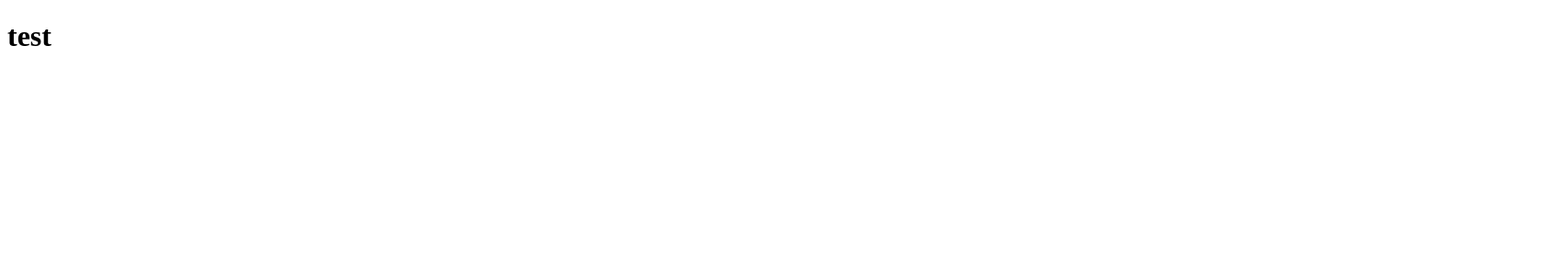
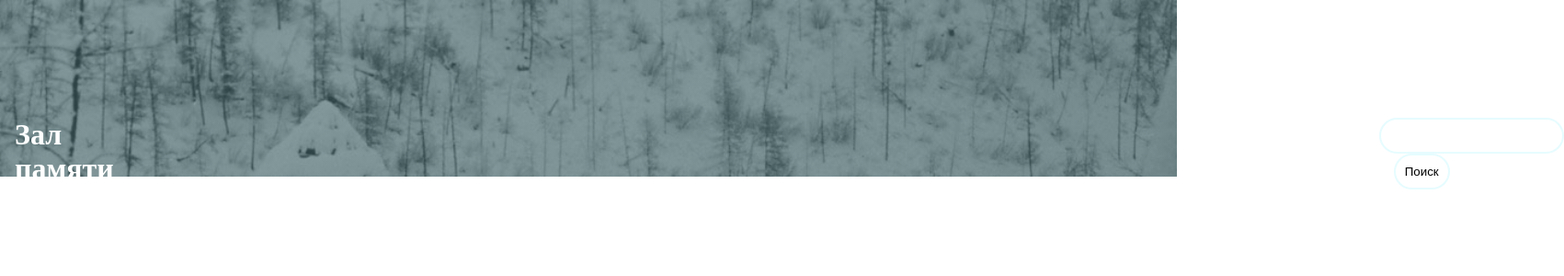
Before and after one commit to AquiTora/hall-of-mem, a Next.js app: page / in a window 1280 px wide. Shown: the top 300 px of the page at 92% size, 1701 px wide, since content can reach past the window. Built offline with nearby package versions, Linux system fonts and the light colour scheme.

Commit message:
Make header and ather

```diff
--- /dev/null
+++ b/components/Header/Header.jsx
@@ -0,0 +1,18 @@
+import styles from './Header.module.scss';
+
+const Header = () => {
+    return (
+        <div className={styles.header}>
+            <h1>Зал памяти</h1>
+
+            <div className={styles.inputSection}>
+                <input />
+                <button>
+                    Поиск
+                </button>
+            </div>
+        </div>
+    )
+}
+
+export default Header;
--- /dev/null
+++ b/components/Header/Header.module.scss
@@ -0,0 +1,50 @@
+@import '/styles/mixins';
+@import '/styles/fonts';
+@import '/styles/variables';
+
+.header {
+    background-image: linear-gradient($cover, $cover),
+        url('../../public/jpg/headBackground.jpg');
+    background-attachment: fixed;
+    background-repeat: no-repeat;
+    background-size: cover;
+    height: 12rem;
+    display: flex;
+    margin: -8px;
+
+    h1 {
+        margin: 8rem 1rem 1rem 1rem;
+        color: white;
+    }
+
+    .inputSection {
+        margin: 8rem 1rem 1rem 85rem;
+
+        input {
+            padding: 10px;
+            border-radius: 24px;
+            border: solid $cover 2px;
+            background-color: white;
+        }
+        input:focus {
+            background-color: $hoverColor;
+            outline: none;
+        }
+
+        button {
+            margin-left: 1rem;
+            padding: 10px;
+            border-radius: 24px;
+            border: solid $cover 2px;
+            background-color: white;
+        }
+        button:hover {
+            background-color: $hoverColor;
+            cursor: pointer;
+        }
+        button:active {
+            background-color: $activeColor;
+            cursor: pointer;
+        }
+    }
+}
--- a/package.json
+++ b/package.json
@@ -19,6 +19,7 @@
     "postcss": "8.4.27",
     "react": "18.2.0",
     "react-dom": "18.2.0",
+    "sass": "^1.64.1",
     "tailwindcss": "3.3.3",
     "typescript": "5.1.6"
   }
--- a/pages/index.jsx
+++ b/pages/index.jsx
@@ -1,7 +1,9 @@
+import Header from "../components/Header/Header";
+
 export default function Home () {
     return (
         <div>
-            <h1>test</h1>
+            <Header />
         </div>
     )
 }
--- a/styles/_variables.scss
+++ b/styles/_variables.scss
@@ -0,0 +1,4 @@
+$cover: rgba(159, 244, 255, 0.26);
+$hoverColor: rgb(194, 248, 255);
+$activeColor: rgb(97, 237, 255);
+$contentColor: rgb(42, 45, 94);
```
Also changed, not shown: components/Card/Card.jsx (added), components/Card/Card.module.scss (added), components/Cards/Cards.jsx (added), components/Cards/Cards.module.scss (added), pages/card/[id].jsx (added), public/jpg/headBackground.jpg (added), 1 other file (tests, documents, lock files or other folders).
